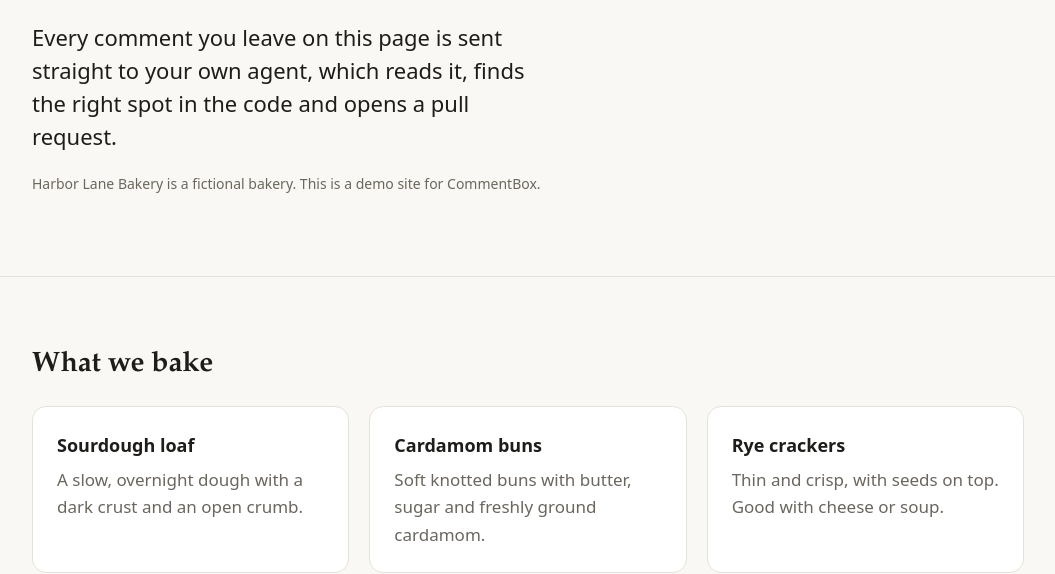
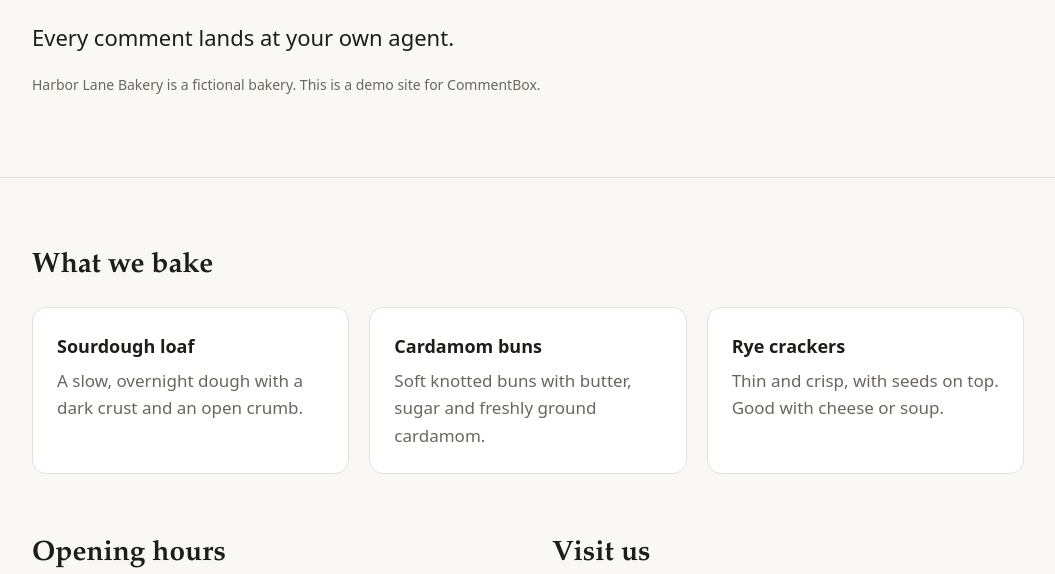
Before and after one commit to loek-solutionslab/commentbox-demo, a website: page index.html in a window 1280 px wide. Shown: the part 235-809 px from the top of the page, without its empty margins (112-1167 px from the left). Drawn offline with Linux system fonts and the light colour scheme.

Commit message:
Shorten the hero subline

```diff
--- a/index.html
+++ b/index.html
@@ -19,7 +19,7 @@
     <section class="hero">
       <div class="wrap">
         <h1>Try it on this page</h1>
-        <p class="hero-sub" id="hero-sub">Every comment you leave on this page is sent straight to your own agent, which reads it, finds the right spot in the code and opens a pull request.</p>
+        <p class="hero-sub" id="hero-sub">Every comment lands at your own agent.</p>
         <p class="hero-note">Harbor Lane Bakery is a fictional bakery. This is a demo site for CommentBox.</p>
       </div>
     </section>
```
